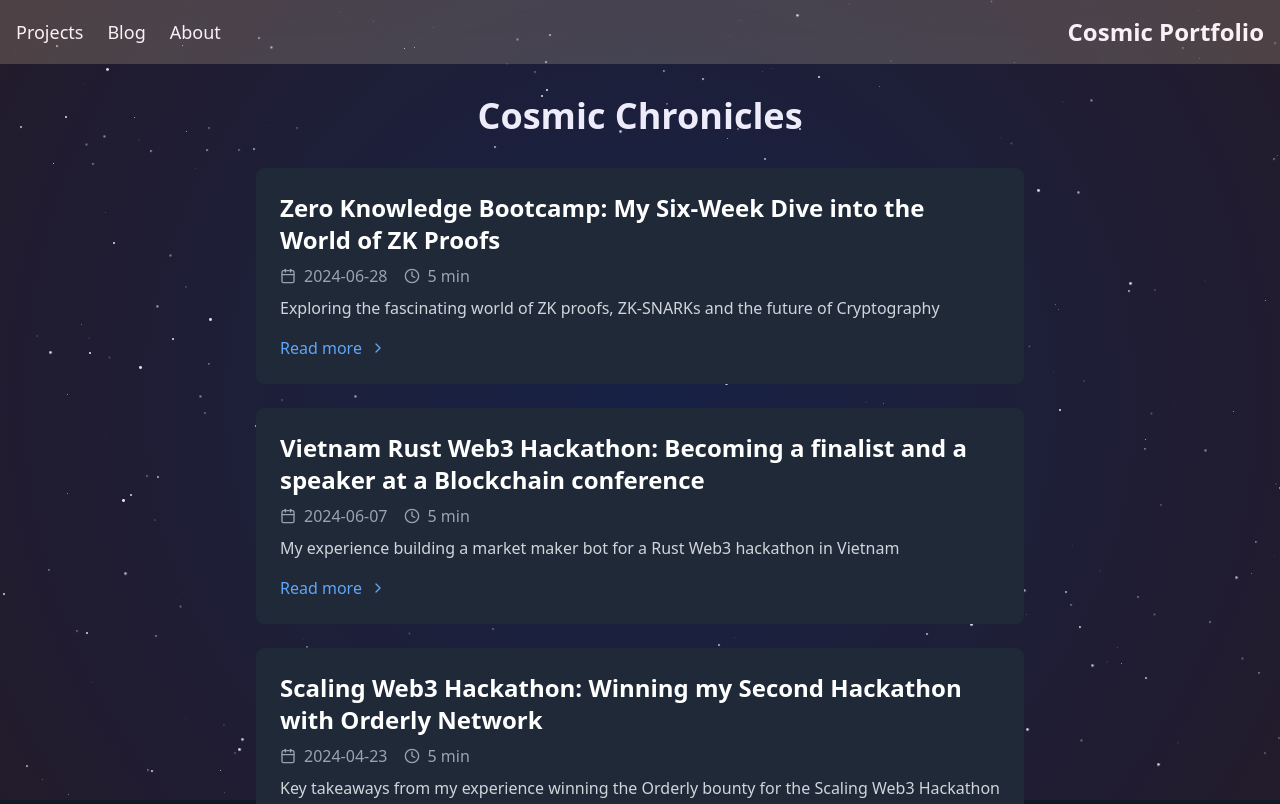
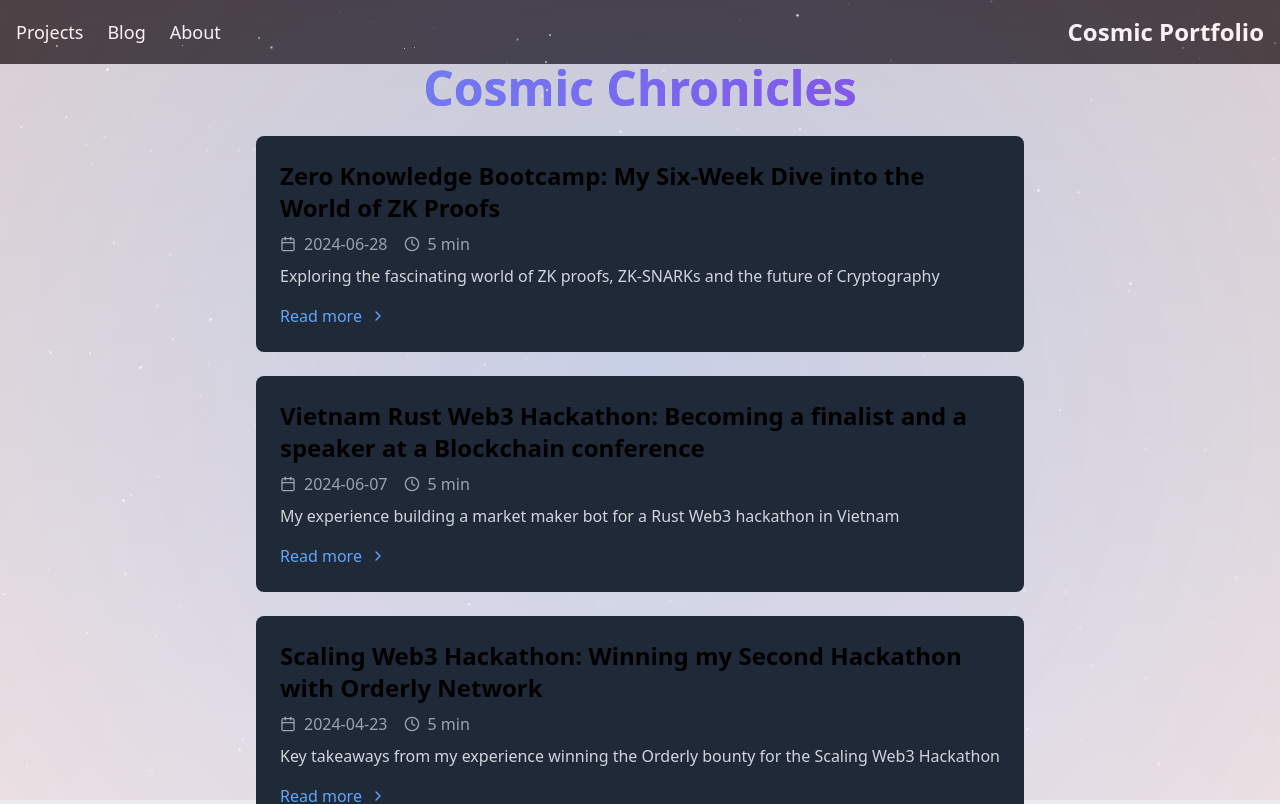
Before and after one commit to ksmit323/ksmit323.github.io, a Next.js app: page /blog in a window 1280 px wide. Shown: the top 804 px of the page. Built offline with nearby package versions, Linux system fonts and the light colour scheme.

Commit message:
update blog page

```diff
--- a/src/app/blog/page.tsx
+++ b/src/app/blog/page.tsx
@@ -9,10 +9,10 @@
 
 const CosmicChronicleNebula: React.FC = () => {
   return (
-    <div className="min-h-screen bg-gray-900 text-white p-8 relative overflow-hidden">
+    <div className="min-h-screen bg-clip-text bg-gradient-to-r from-blue-400 to-purple-600">
       <CosmicBackground />
       <motion.h1
-        className="text-4xl font-bold mb-8 text-center"
+        className="text-5xl font-bold mb-6 text-transparent bg-clip-text bg-gradient-to-r from-blue-400 to-purple-600 text-center"
         initial={{ y: -50, opacity: 0 }}
         animate={{ y: 0, opacity: 1 }}
         transition={{ duration: 0.8 }}
```
